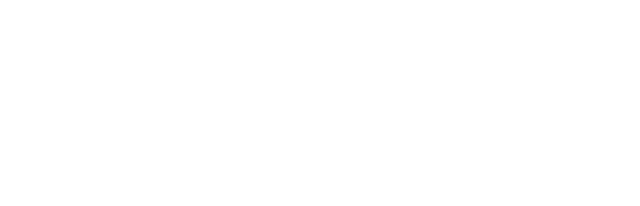
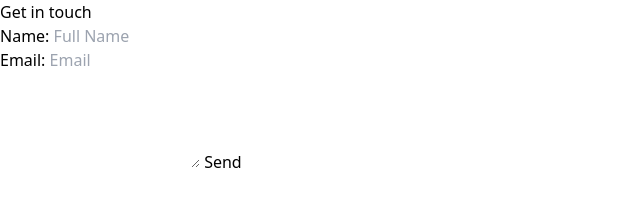
Before and after one commit to Ahmed7019/my-portfolio, a website: page contact.html in a window 1280 px wide. Shown: the whole page, without its empty margins (0-640 px from the left). Drawn offline with Linux system fonts and the light colour scheme; a web font is replaced by a local one.

Commit message:
added form structure

```diff
--- a/contact.html
+++ b/contact.html
@@ -1,5 +1,6 @@
 <!DOCTYPE html>
 <html lang="en">
+
 <head>
     <meta charset="UTF-8">
     <meta name="viewport" content="width=device-width, initial-scale=1.0">
@@ -8,7 +9,23 @@
     <link rel="stylesheet" href="dist/output.css">
     <link rel="stylesheet" href="https://cdnjs.cloudflare.com/ajax/libs/font-awesome/6.5.1/css/all.min.css">
 </head>
+
 <body>
+    <form action="">
+        <h3>Get in touch</h3>
+        <div>
+            <label for="name">Name:</label>
+            <input type="text" name="name" id="name" placeholder="Full Name">
+        </div>
+        <div>
+            <label for="email">Email:</label>
+            <input type="email" name="email" id="email" placeholder="Email">
+        </div>
+        <textarea id="message" placeholder="How can I help you ?" rows="4">
+        </textarea>
+        <button type="submit">Send</button>
+    </form>
+    <script src="main.js"></script>
+</body>
 
-</body>
 </html>
```
Lines whose indentation alone changed are shown as unchanged.
